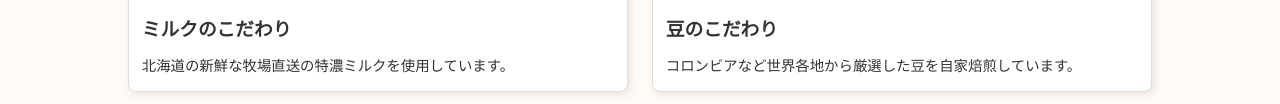
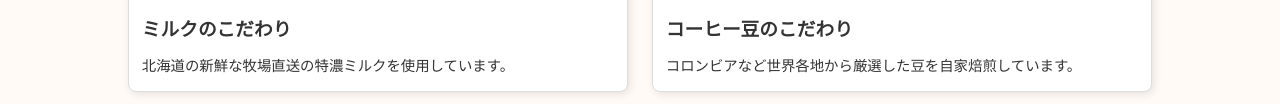
Before and after one commit to longmoheye-cmyk/cafe-coffeeshop-sunabaco-, a plain HTML site: page index.html in a window 1280 px wide. Shown: the part 780-884 px from the top of the page. Drawn offline with Linux system fonts and the light colour scheme.

Commit message:
コーヒーに変更

```diff
--- a/index.html
+++ b/index.html
@@ -208,7 +208,7 @@ footer {
     </div>
     <div class="card">
       <img src="images/coffee.jpg" alt="コーヒー豆">
-      <h3>豆のこだわり</h3>
+      <h3>コーヒー豆のこだわり</h3>
       <p>コロンビアなど世界各地から厳選した豆を自家焙煎しています。</p>
     </div>
   </div>
```
